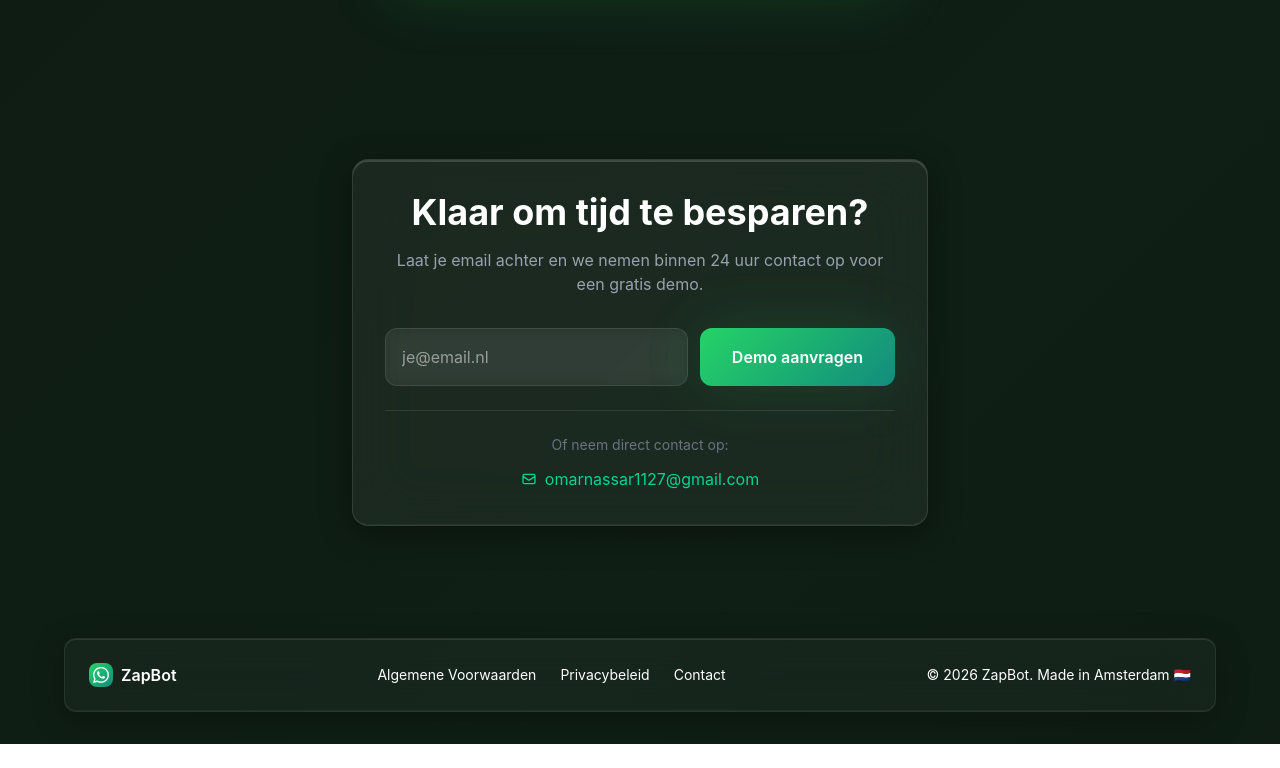
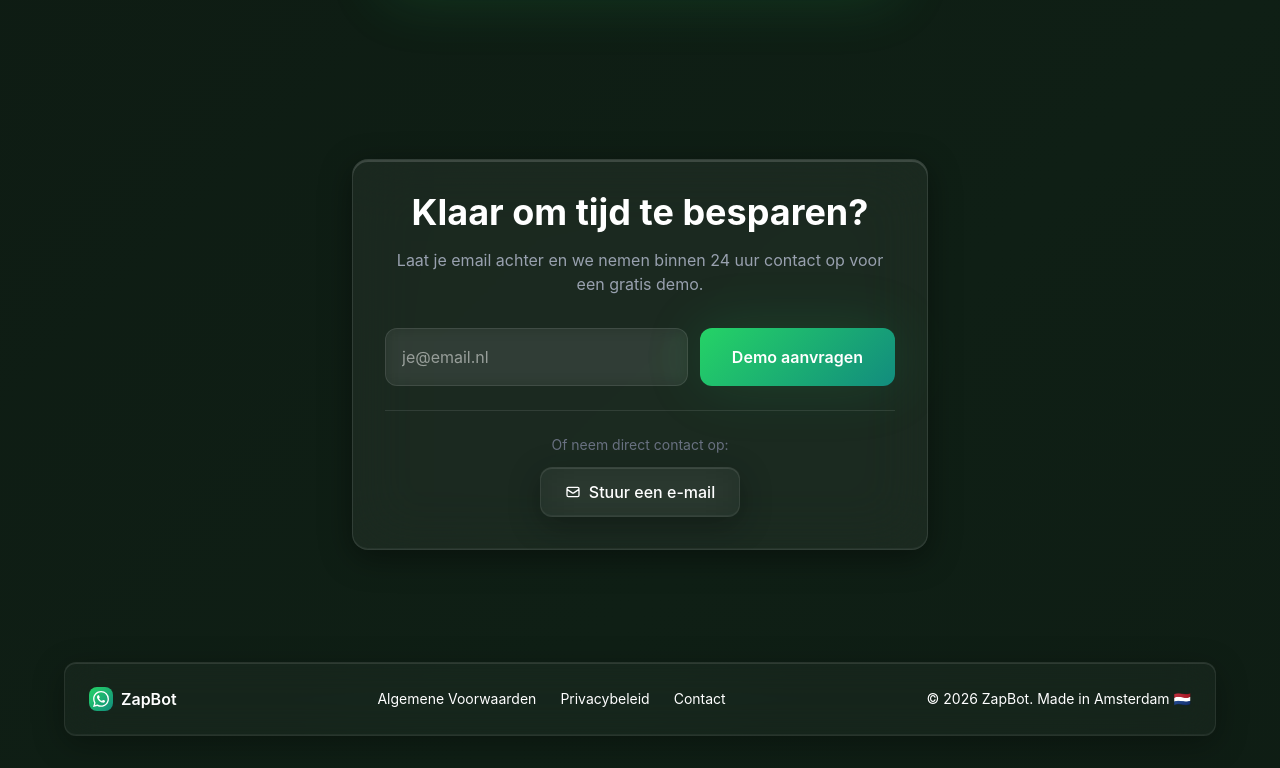
Before and after one commit to OmarNassar1127/whatsapp-agent-landing, a React (Vite) app: page / in a window 1280 px wide. Shown: the part 4434-5202 px from the top of the page. Before the commit the page ends 5178 px from the top, so only its background shows below. Built offline with nearby package versions, Linux system fonts and the light colour scheme.

Commit message:
Replace email with button in contact section

```diff
--- a/src/App.tsx
+++ b/src/App.tsx
@@ -684,12 +684,12 @@ function App() {
               <p className="text-gray-500 text-sm mb-3">Of neem direct contact op:</p>
               <a
                 href="mailto:omarnassar1127@gmail.com"
-                className="inline-flex items-center gap-2 text-emerald-400 hover:text-emerald-300 transition"
+                className="inline-flex items-center gap-2 px-6 py-3 rounded-xl liquid-glass font-medium hover:bg-white/10 transition"
               >
                 <svg className="w-4 h-4" fill="none" stroke="currentColor" viewBox="0 0 24 24">
                   <path strokeLinecap="round" strokeLinejoin="round" strokeWidth={2} d="M3 8l7.89 5.26a2 2 0 002.22 0L21 8M5 19h14a2 2 0 002-2V7a2 2 0 00-2-2H5a2 2 0 00-2 2v10a2 2 0 002 2z" />
                 </svg>
-                omarnassar1127@gmail.com
+                Stuur een e-mail
               </a>
             </div>
           </div>
```
